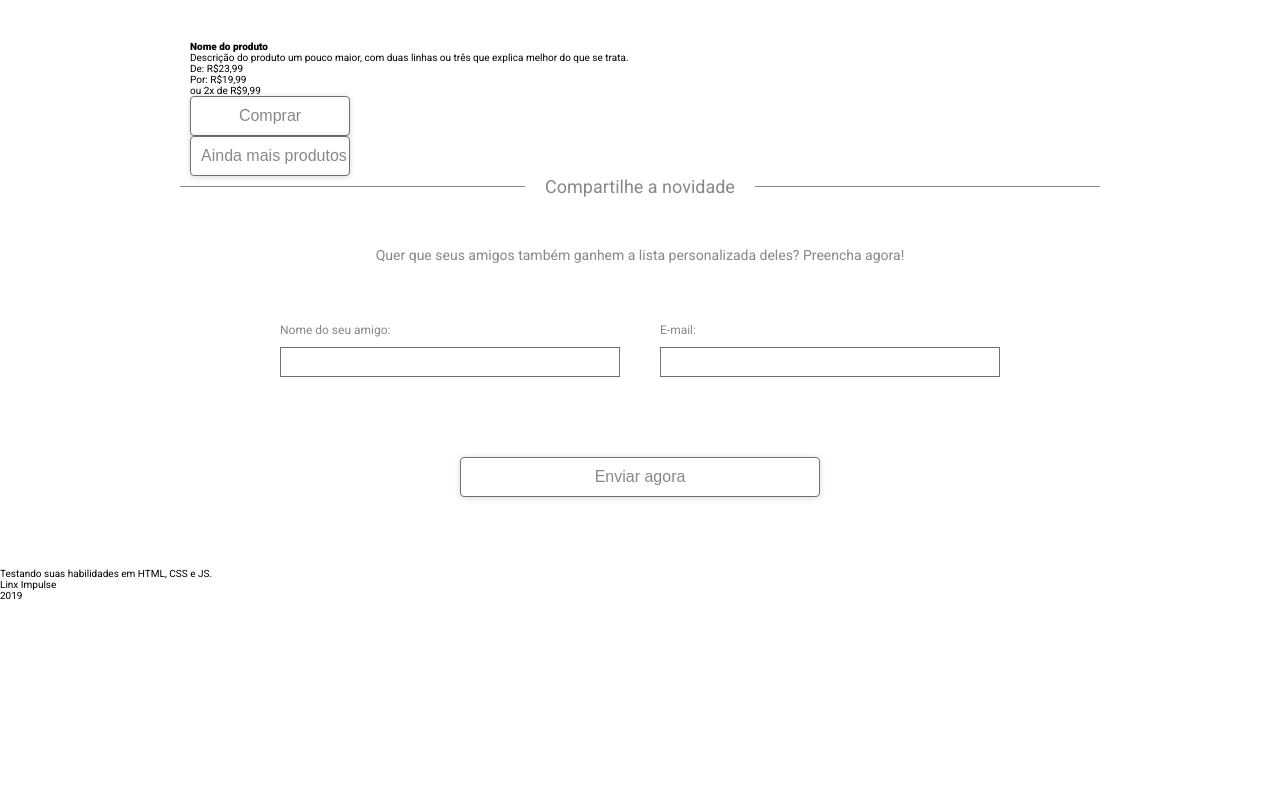
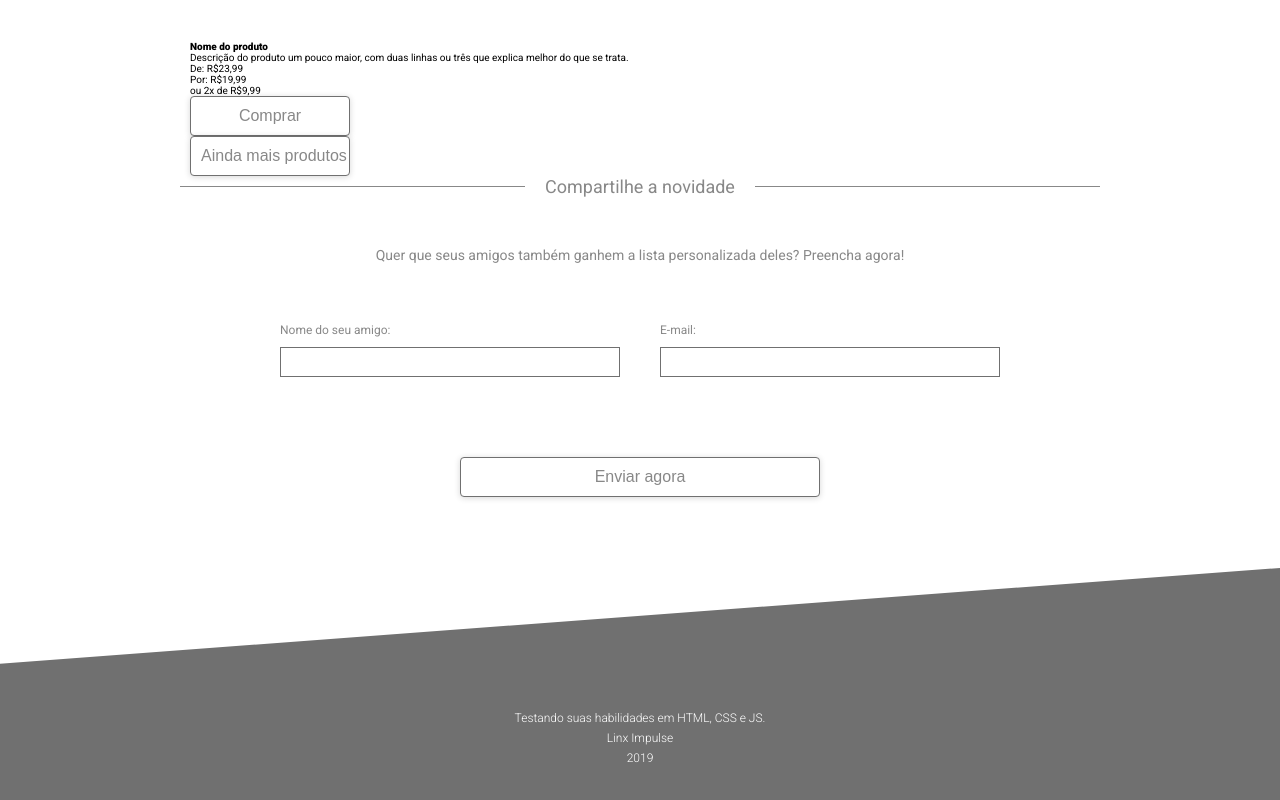
Before and after one commit to MateusAndrade03/linx-challenge, a website: page public/index.html in a window 1280 px wide. Shown: the part 752-1552 px from the top of the page. Before the commit the page ends 1353 px from the top, so only its background shows below. Drawn offline with Linux system fonts and the light colour scheme.

Commit message:
Add style to footer in main.css

```diff
--- a/public/css/main.css
+++ b/public/css/main.css
@@ -40,6 +40,7 @@ body {
 
 .header-content {
   margin-top: 50px;
+  display: flex;
   flex-direction: column;
   align-items: center;
 }
@@ -185,6 +186,26 @@ input[type='email'] {
   max-width: 340px;
 }
 
+/* style footer */
+.main-footer {
+  display: flex;
+  flex-direction: column;
+  justify-content: center;
+  align-items: center;
+  height: 290px;
+  background: #707070;
+  clip-path: polygon(0 33%, 100% 0%, 100% 100%, 0% 100%);
+}
+
+.main-footer .footer-content {
+  text-align: center;
+  margin-top: 50px;
+  font-size: 1.2rem;
+  color: #ffffff;
+  font-weight: 100;
+  line-height: 2rem;
+}
+
 /* in common styles */
 
 /* --------- h2 ------- style h2 line */
--- a/public/index.html
+++ b/public/index.html
@@ -132,9 +132,11 @@
         </section>
       </main>
       <footer class="main-footer">
-        <p>Testando suas habilidades em HTML, CSS e JS.</p>
-        <p>Linx Impulse</p>
-        <p>2019</p>
+        <div class="footer-content">
+          <p>Testando suas habilidades em HTML, CSS e JS.</p>
+          <p>Linx Impulse</p>
+          <p>2019</p>
+        </div>
       </footer>
     </div>
   </body>
```
